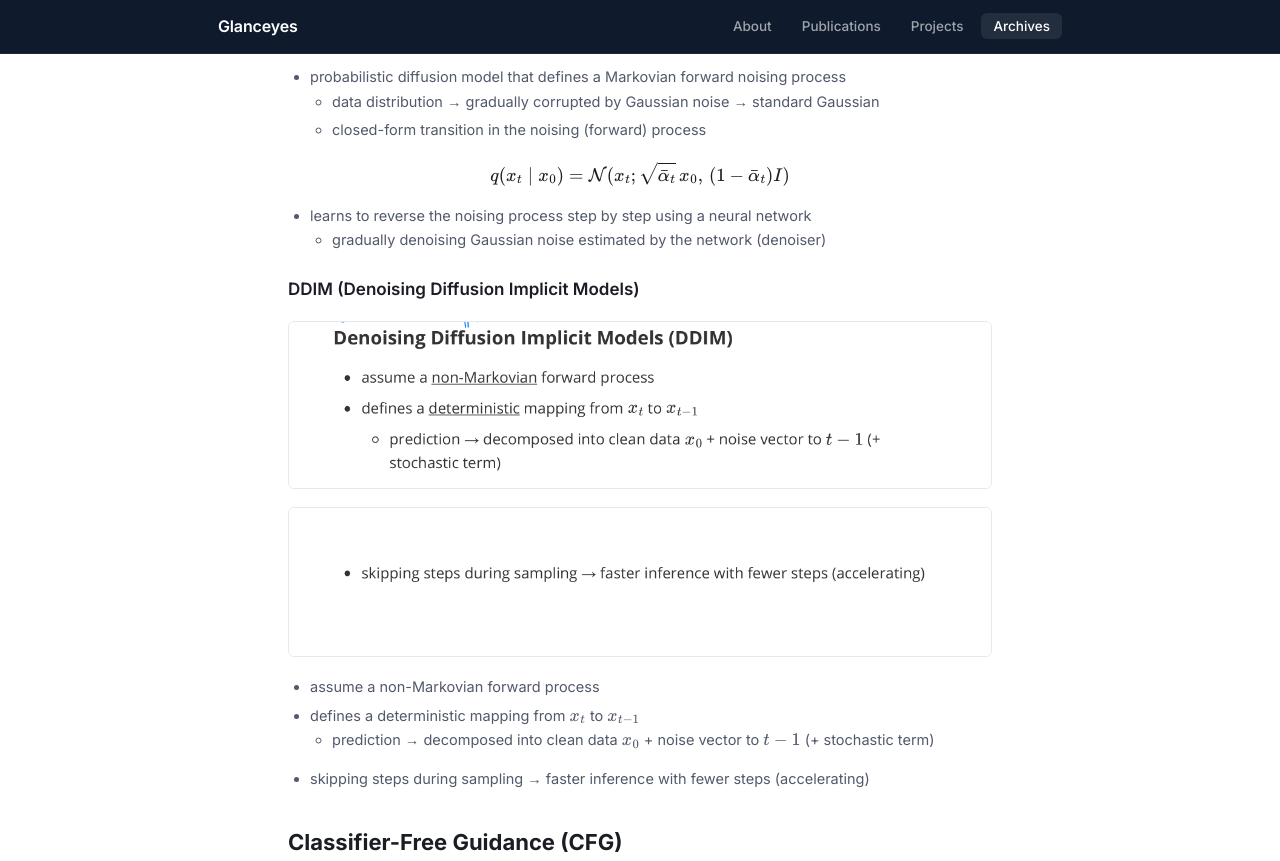
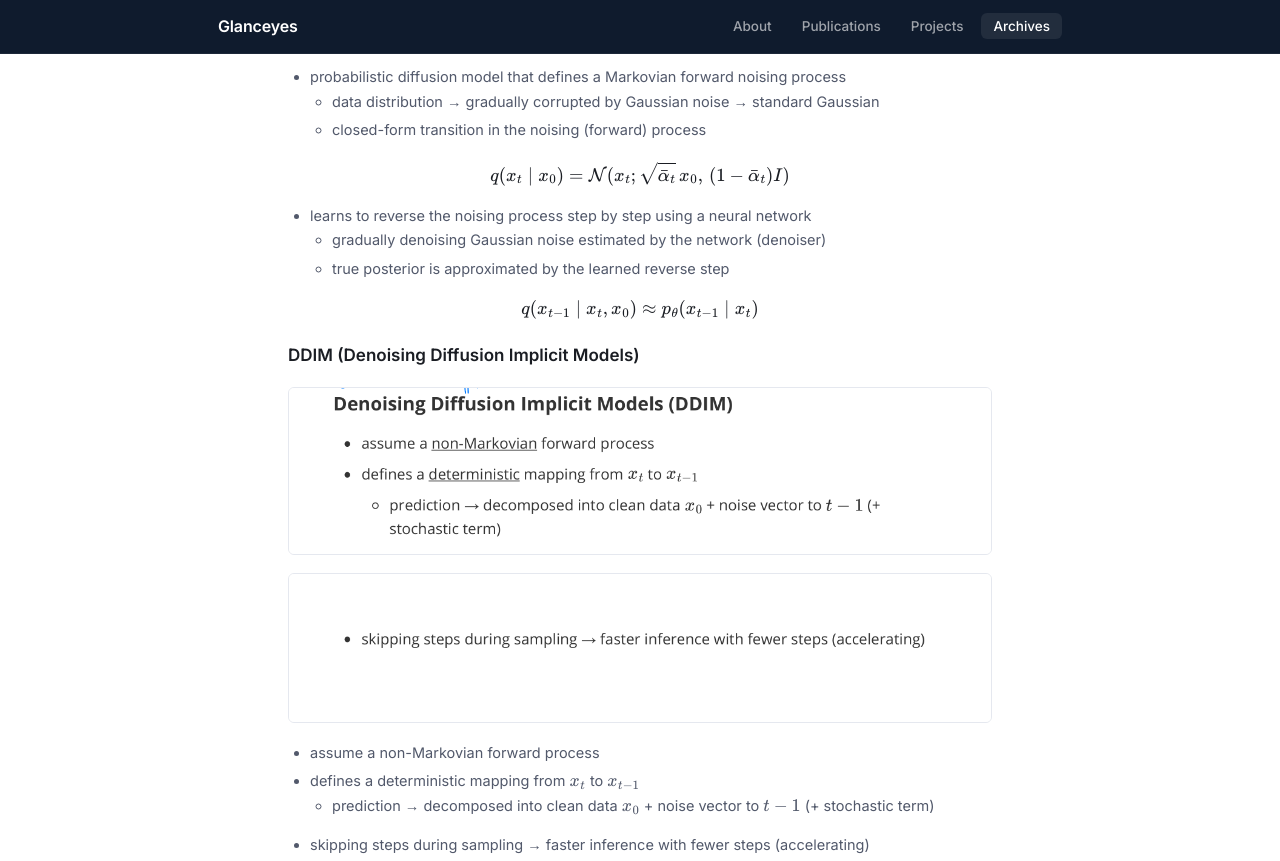
Before and after one commit to Glanceyes/Glanceyes.github.io, a Jekyll site: the page built from _archives/11-diffusion-flow-sde-score.md, in a window 1280 px wide and 900 px high, scrolled down 1489 px, cut to the strip 0-861 px from the top of the window. Built offline with Jekyll 4.4.1, drawn with Linux system fonts in a browser that asks for light colours.

Commit message:
Add reverse-posterior approximation formula to DDPM section
The p50-ddpm image shows two handwritten formulas: the forward marginal
q(x_t | x_0) (already in markdown) and the reverse-posterior approximation
q(x_{t-1} | x_t, x_0) ≈ p_θ(x_{t-1} | x_t). The second formula — the core
training target for DDPM — was missing from the markdown. Added it under
the "learns to reverse the noising process" bullet so the section
captures both formulas shown in the image.

Co-Authored-By: Claude Opus 4.7 (1M context) <noreply@anthropic.com>

```diff
--- a/_archives/11-diffusion-flow-sde-score.md
+++ b/_archives/11-diffusion-flow-sde-score.md
@@ -44,6 +44,11 @@ $$
 
 - learns to reverse the noising process step by step using a neural network
   - gradually denoising Gaussian noise estimated by the network (denoiser)
+  - true posterior is approximated by the learned reverse step
+
+$$
+q(x_{t-1} \mid x_t, x_0) \approx p_\theta(x_{t-1} \mid x_t)
+$$
 
 ### DDIM (Denoising Diffusion Implicit Models)
 
```
